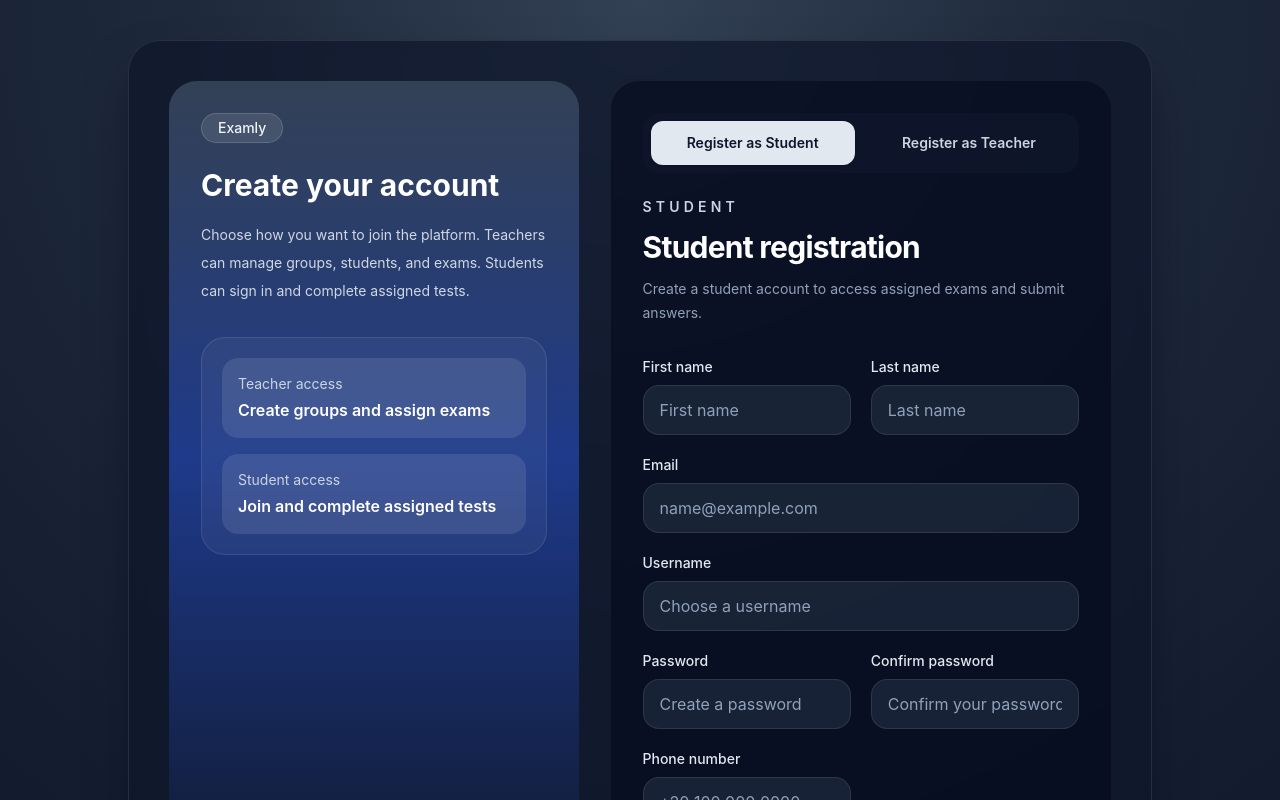
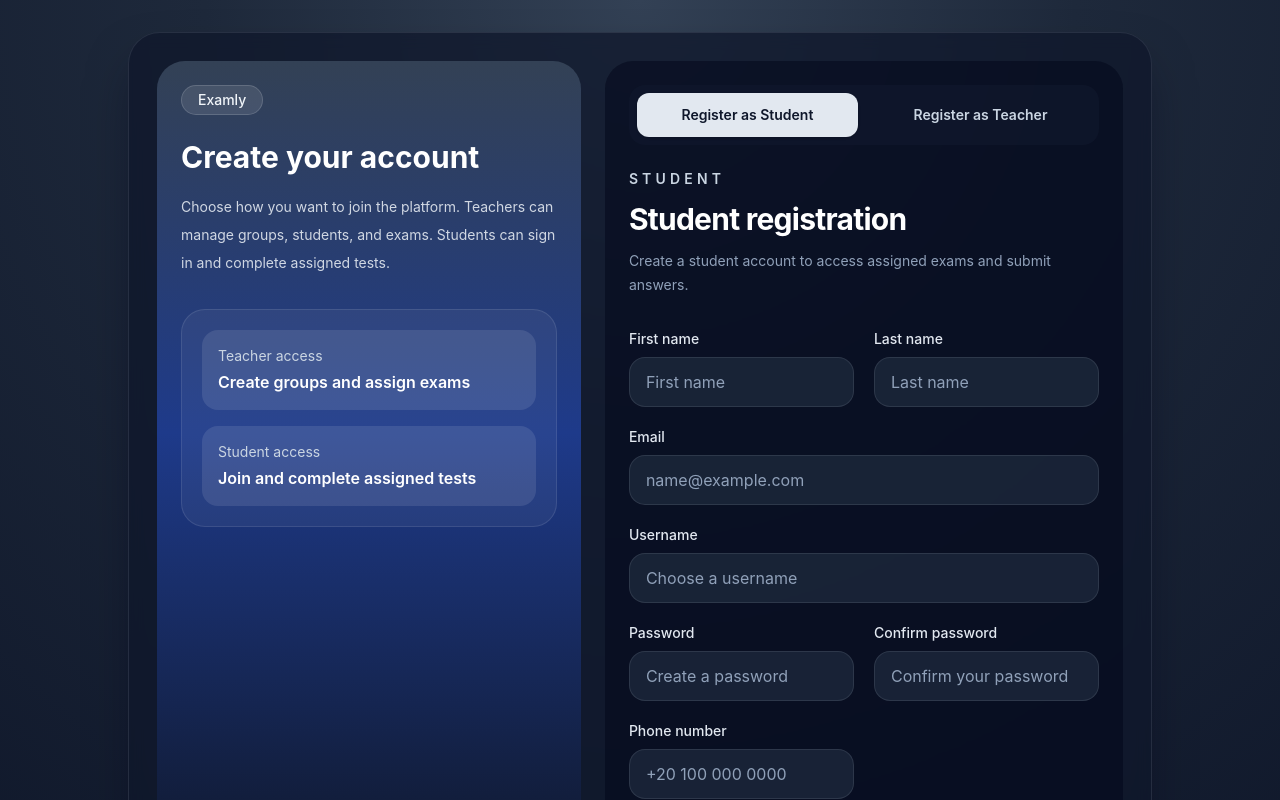
Before and after one commit to samarreda7/ExamSystem-Web, an Angular app: page /register/student in a window 1280 px wide. Shown: the top 800 px of the page. Built offline with nearby package versions, Linux system fonts and the light colour scheme.

Commit message:
style: tighten centered page spacing across dashboard and auth screens

```diff
--- a/src/app/features/login/login.component.html
+++ b/src/app/features/login/login.component.html
@@ -1,9 +1,9 @@
-<main class="min-h-screen bg-[radial-gradient(circle_at_top,_#334155_0%,_#1e293b_38%,_#0f172a_100%)] px-6 py-10">
-  <div class="mx-auto flex min-h-screen max-w-6xl items-center justify-center">
+<main class="min-h-screen bg-[radial-gradient(circle_at_top,_#334155_0%,_#1e293b_38%,_#0f172a_100%)] px-4 py-6 sm:px-5 sm:py-8">
+  <div class="mx-auto flex min-h-screen max-w-7xl items-center justify-center">
     <div
       class="grid w-full max-w-5xl overflow-hidden rounded-[2rem] border border-slate-200/10 bg-slate-900/75 shadow-2xl shadow-slate-950/50 backdrop-blur lg:grid-cols-[1.05fr_0.95fr]"
     >
-      <section class="hidden bg-[linear-gradient(180deg,_#334155_0%,_#1e3a8a_45%,_#0f172a_100%)] p-10 text-white lg:flex lg:flex-col lg:justify-between">
+      <section class="hidden bg-[linear-gradient(180deg,_#334155_0%,_#1e3a8a_45%,_#0f172a_100%)] p-8 text-white lg:flex lg:flex-col lg:justify-between">
         <div>
           <p
             class="inline-flex rounded-full border border-white/15 bg-white/10 px-4 py-1 text-sm font-medium text-slate-100"
@@ -31,7 +31,7 @@
         </div>
       </section>
 
-      <section class="flex items-center justify-center p-6 sm:p-10 lg:p-12">
+      <section class="flex items-center justify-center p-5 sm:p-7 lg:p-8">
         <div class="w-full max-w-md">
           <p class="text-sm font-semibold uppercase tracking-[0.3em] text-slate-300">Login</p>
           <h2 class="mt-3 text-3xl font-bold tracking-tight text-white">
--- a/src/app/features/register/register.component.html
+++ b/src/app/features/register/register.component.html
@@ -1,10 +1,10 @@
-<main class="min-h-screen bg-[radial-gradient(circle_at_top,_#334155_0%,_#1e293b_38%,_#0f172a_100%)] px-6 py-10">
-  <div class="mx-auto flex min-h-screen max-w-6xl items-center justify-center">
+<main class="min-h-screen bg-[radial-gradient(circle_at_top,_#334155_0%,_#1e293b_38%,_#0f172a_100%)] px-4 py-6 sm:px-5 sm:py-8">
+  <div class="mx-auto flex min-h-screen max-w-7xl items-center justify-center">
     <div
       class="w-full max-w-5xl overflow-hidden rounded-[2rem] border border-slate-200/10 bg-slate-900/75 shadow-2xl shadow-slate-950/50 backdrop-blur"
     >
-      <div class="grid gap-8 p-6 sm:p-8 lg:grid-cols-[0.9fr_1.1fr] lg:p-10">
-        <section class="rounded-[1.75rem] bg-[linear-gradient(180deg,_#334155_0%,_#1e3a8a_45%,_#0f172a_100%)] p-8 text-white">
+      <div class="grid gap-6 p-5 sm:p-6 lg:grid-cols-[0.9fr_1.1fr] lg:p-7">
+        <section class="rounded-[1.75rem] bg-[linear-gradient(180deg,_#334155_0%,_#1e3a8a_45%,_#0f172a_100%)] p-6 text-white">
           <p
             class="inline-flex rounded-full border border-white/15 bg-white/10 px-4 py-1 text-sm font-medium text-slate-100"
           >
@@ -28,7 +28,7 @@
           </div>
         </section>
 
-        <section class="rounded-[1.75rem] bg-slate-950/50 p-6 sm:p-8">
+        <section class="rounded-[1.75rem] bg-slate-950/50 p-5 sm:p-6">
           <div class="flex flex-wrap gap-3 rounded-2xl bg-slate-900/80 p-2">
             <a
               routerLink="/register/student"
--- a/src/app/features/teacher/teacher-dashboard/exams/exams.component.html
+++ b/src/app/features/teacher/teacher-dashboard/exams/exams.component.html
@@ -1,10 +1,10 @@
-<section class="mx-auto max-w-6xl px-4 py-6 sm:px-6 lg:px-8">
+<section class="mx-auto max-w-7xl px-3 py-4 sm:px-4 lg:px-5">
   <div
     class="overflow-hidden rounded-[2rem] border border-slate-200/10 bg-slate-900/65 shadow-2xl shadow-slate-950/35 backdrop-blur"
   >
-    <div class="grid gap-6 p-6 lg:grid-cols-[0.95fr_1.35fr] lg:p-8">
+    <div class="grid gap-5 p-4 lg:grid-cols-[0.95fr_1.35fr] lg:p-5">
       <div
-        class="rounded-[1.75rem] bg-[linear-gradient(180deg,_rgba(15,23,42,0.98)_0%,_rgba(30,41,59,0.94)_48%,_rgba(30,64,175,0.82)_100%)] p-6 text-white sm:p-8"
+        class="rounded-[1.75rem] bg-[linear-gradient(180deg,_rgba(15,23,42,0.98)_0%,_rgba(30,41,59,0.94)_48%,_rgba(30,64,175,0.82)_100%)] p-5 text-white sm:p-6"
       >
         <p
           class="inline-flex rounded-full border border-white/15 bg-white/10 px-4 py-1 text-xs font-semibold uppercase tracking-[0.28em] text-slate-200"
@@ -67,7 +67,7 @@
         </div>
       </div>
 
-      <div class="rounded-[1.75rem] border border-slate-200/10 bg-slate-950/45 p-6 sm:p-8">
+      <div class="rounded-[1.75rem] border border-slate-200/10 bg-slate-950/45 p-5 sm:p-6">
         <div class="flex flex-col gap-3 border-b border-slate-200/10 pb-5 sm:flex-row sm:items-end sm:justify-between">
           <div>
             <p class="text-sm font-semibold uppercase tracking-[0.24em] text-slate-400">
--- a/src/app/features/teacher/teacher-dashboard/home/home.component.html
+++ b/src/app/features/teacher/teacher-dashboard/home/home.component.html
@@ -1,10 +1,10 @@
-<section class="mx-auto max-w-6xl px-4 py-6 sm:px-6 lg:px-8">
+<section class="mx-auto max-w-7xl px-3 py-4 sm:px-4 lg:px-5">
   <div
     class="overflow-hidden rounded-[2rem] border border-slate-200/10 bg-slate-900/65 shadow-2xl shadow-slate-950/35 backdrop-blur"
   >
-    <div class="grid gap-6 p-6 lg:grid-cols-[1.2fr_0.8fr] lg:p-8">
+    <div class="grid gap-5 p-4 lg:grid-cols-[1.2fr_0.8fr] lg:p-5">
       <div
-        class="rounded-[1.75rem] bg-[linear-gradient(180deg,_rgba(51,65,85,0.95)_0%,_rgba(30,58,138,0.92)_52%,_rgba(15,23,42,0.96)_100%)] p-6 text-white sm:p-8"
+        class="rounded-[1.75rem] bg-[linear-gradient(180deg,_rgba(51,65,85,0.95)_0%,_rgba(30,58,138,0.92)_52%,_rgba(15,23,42,0.96)_100%)] p-5 text-white sm:p-6"
       >
         <p
           class="inline-flex rounded-full border border-white/15 bg-white/10 px-4 py-1 text-xs font-semibold uppercase tracking-[0.28em] text-slate-200"
@@ -35,7 +35,7 @@
       </div>
 
       <div class="grid gap-4">
-        <div class="rounded-[1.75rem] border border-slate-200/10 bg-slate-950/45 p-6">
+        <div class="rounded-[1.75rem] border border-slate-200/10 bg-slate-950/45 p-5">
           <p class="text-sm font-semibold uppercase tracking-[0.24em] text-slate-400">
             Quick focus
           </p>
@@ -57,7 +57,7 @@
         </div>
 
         <div
-          class="rounded-[1.75rem] border border-blue-300/10 bg-[linear-gradient(135deg,_rgba(30,41,59,0.88)_0%,_rgba(15,23,42,0.92)_100%)] p-6"
+          class="rounded-[1.75rem] border border-blue-300/10 bg-[linear-gradient(135deg,_rgba(30,41,59,0.88)_0%,_rgba(15,23,42,0.92)_100%)] p-5"
         >
           <p class="text-sm font-semibold uppercase tracking-[0.24em] text-blue-200/80">
             Snapshot
```
